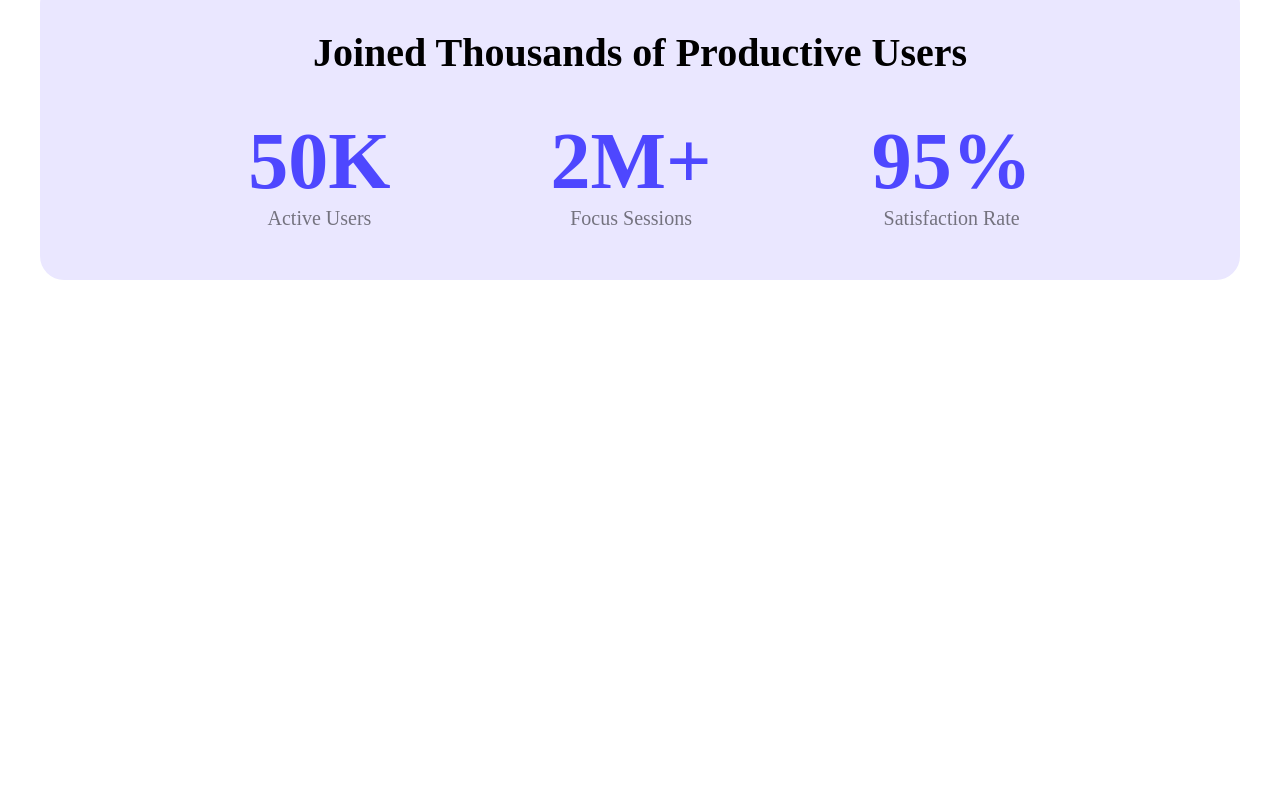
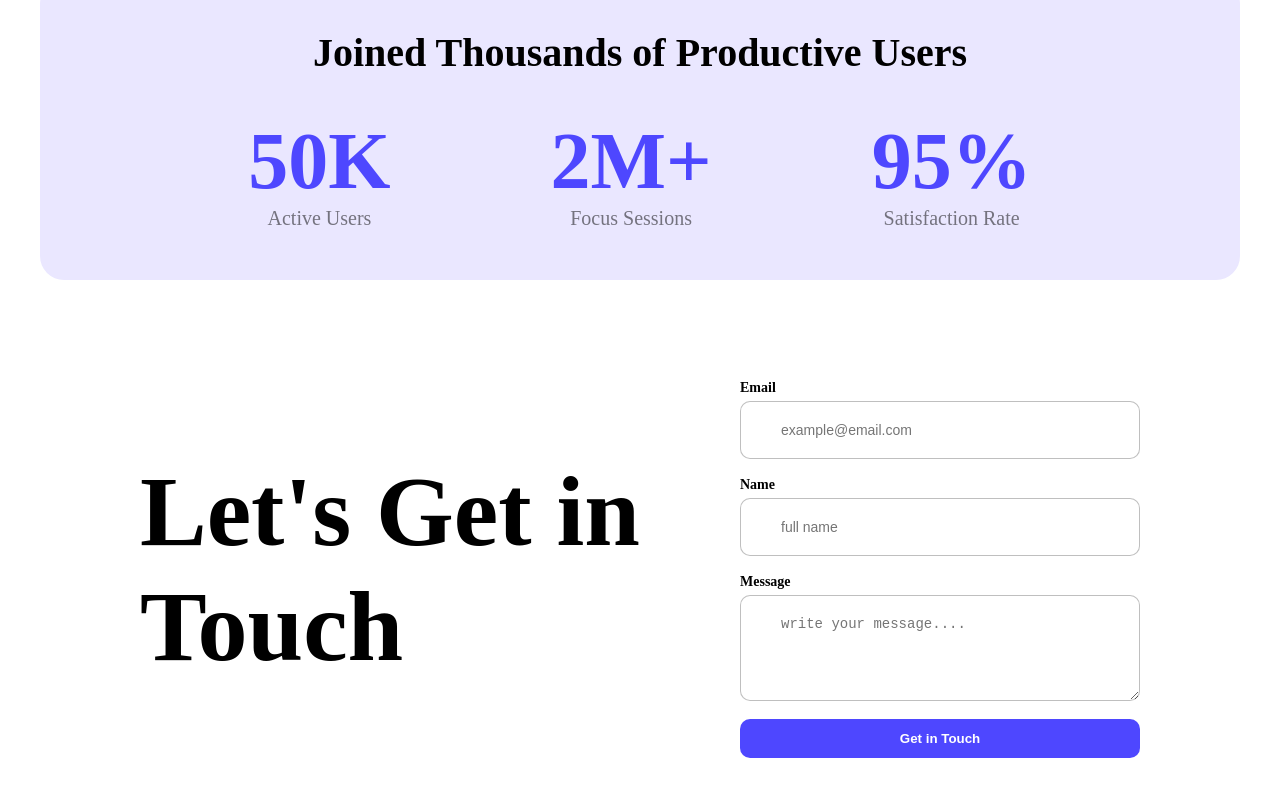
Before and after one commit to emonsimply/B12A01-LandingPad, a plain HTML site: page index.html in a window 1280 px wide. Shown: the part 1145-1941 px from the top of the page. Before the commit the page ends 1525 px from the top, so only its background shows below. Drawn offline with Linux system fonts and the light colour scheme.

Commit message:
Let’s Get In Touch Section

```diff
--- a/index.html
+++ b/index.html
@@ -60,7 +60,23 @@
   <section></section>
 
   <!-- Let’s Get In Touch Section -->
-  <section></section>
+  <section class="contact-section">
+    <div class="contact-left">
+      <h1>Let's Get in Touch</h1>
+    </div>
+    <form class="contact-form">
+      <label>Email</label>
+      <input type="email" id="email" placeholder="example@email.com">
+
+      <label>Name</label>
+      <input type="text" id="name" placeholder="full name">
+
+      <label>Message</label>
+      <textarea id="message" rows="4" placeholder="write your message...."></textarea>
+
+      <button class="btn">Get in Touch</button>
+    </form>
+  </section>
 
   <!-- Footer Section -->
   <footer></footer>
--- a/style.css
+++ b/style.css
@@ -126,3 +126,41 @@ header {
   opacity: 50%;
   font-size: 20px;
 }
+
+
+/* Let’s Get In Touch Section  */
+.contact-section {
+  max-width: 1200px;
+  margin: 100px auto;
+  display: flex;
+  gap: 100px;
+  align-items: center;
+  justify-content: center;
+}
+
+.contact-left h1 {
+  max-width: 500px;
+  font-size: 100px;
+  font-weight: bold;
+}
+
+.contact-form {
+  display: flex;
+  flex-direction: column;
+  width: 400px;
+}
+
+.contact-form label {
+  margin-bottom: 5px;
+  font-size: 14px;
+  font-weight: bold;
+}
+
+.contact-form input,
+.contact-form textarea {
+  padding: 20px 40px;
+  margin-bottom: 18px;
+  border: 1px solid rgba(128, 128, 128, 0.5);
+  border-radius: 10px;
+  font-size: 14px;
+}
```
Lines whose indentation alone changed are shown as unchanged.
